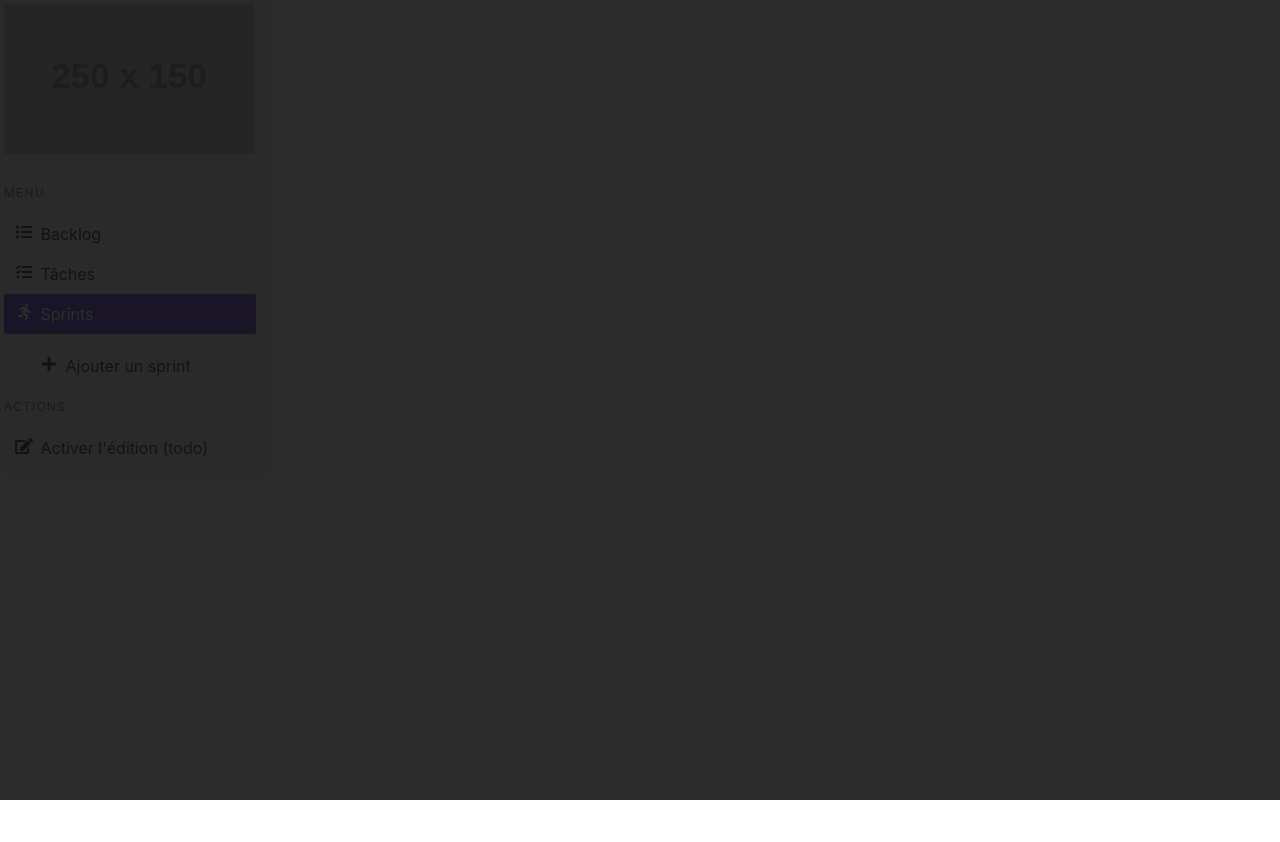
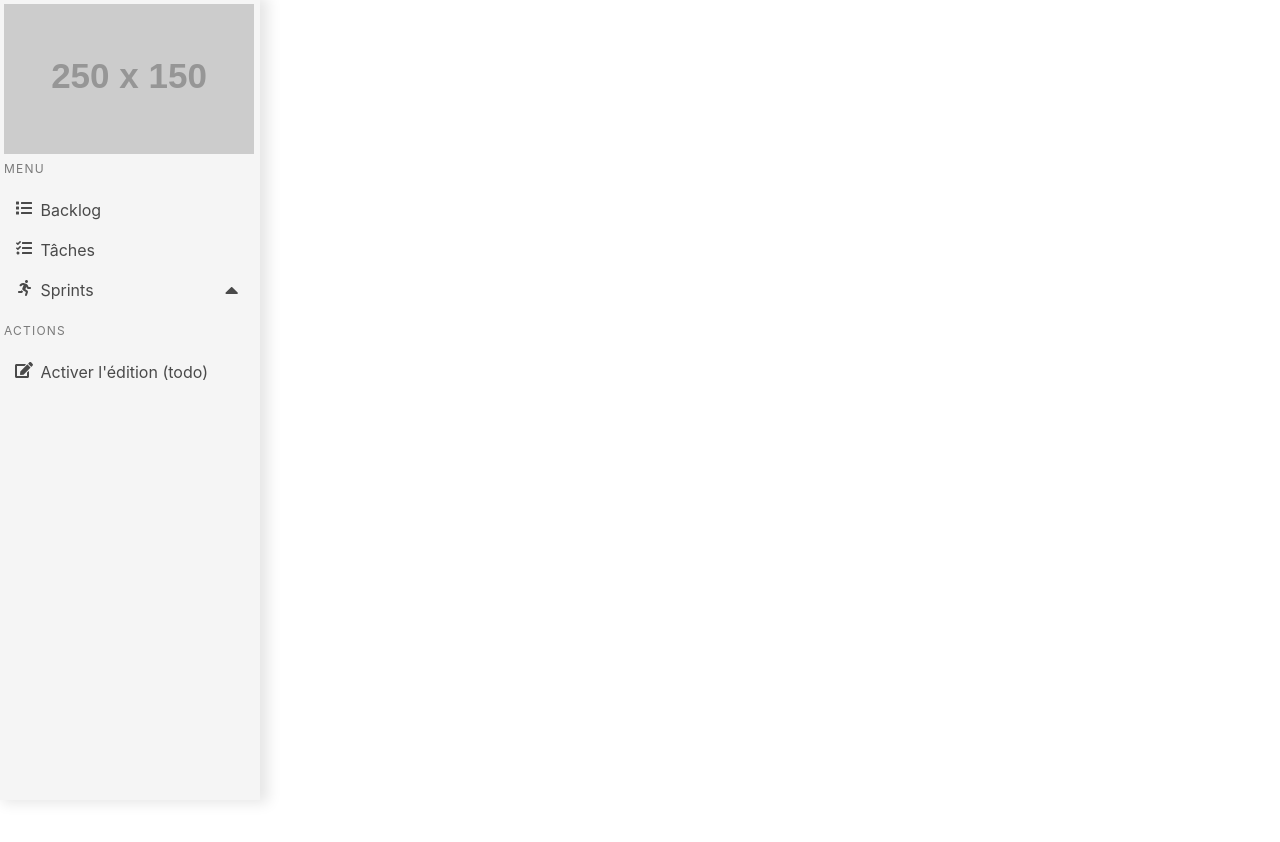
Before and after one commit to cdp-g2-eq6/CdP-Dev, a Vue app in the folder client/: page /#/ in a window 1280 px wide. Shown: the top 842 px of the page. Built offline with nearby package versions, Linux system fonts and the light colour scheme.

Commit message:
removed useless features of Navbar, fixed height

```diff
--- a/client/src/components/Navbar.vue
+++ b/client/src/components/Navbar.vue
@@ -1,63 +1,45 @@
 <template>
-  <div class="sidebar-page">
-    <section class="sidebar-layout">
+  <section>
+    <!-- Here go the navbar settings -->
     <b-sidebar
-        position="static"
-        :mobile="mobile"
-        :expand-on-hover="expandOnHover"
-        :reduce="reduce"
+      type="is-light"
       :fullheight="fullheight"
       :overlay="overlay"
-        type="is-light"
       open
     >
       <div class="p-1">
-          <div class="block">
-            <img
-              :src="logo"
-              alt="Lightweight UI components for Vue.js based on Bulma"
-            />
-          </div>
-          <b-menu class="is-custom-mobile">
+        <!-- Logo -->
+        <img :src="logo" alt="logo"/>
+
+        <!-- Menu -->
+        <b-menu>
           <b-menu-list label="Menu">
-              <b-menu-item
-                pack="fas"
-                icon="list"
-                size="is-small"
-                label="Backlog"
-              ></b-menu-item>
-              <b-menu-item
-                pack="fas"
-                icon="tasks"
-                size="is-small"
-                label="Tâches"
-              ></b-menu-item>
-              <b-menu-item
-                active
-                expanded
-                pack="fas"
-                icon="running"
-                label="Sprints"
-              >
-                <b-menu-item
-                  pack="fas"
-                  icon="plus"
-                  label="Ajouter un sprint"
-                ></b-menu-item>
+            <b-menu-item pack="fas" icon="list" label="Backlog"></b-menu-item>
+            <b-menu-item pack="fas" icon="tasks" label="Tâches"></b-menu-item>
+            <b-menu-item pack="fas" icon="running">
+              <template slot="label" slot-scope="props">
+                Sprints
+                <b-icon class="is-pulled-right"
+                        :icon="props.expanded ? 'caret-down' : 'caret-up'">
+                </b-icon>
+              </template>
+
+              <!-- Here go all the sprints -->
+              <b-menu-item pack="fas" icon="plus" label="Ajouter un sprint">
+              </b-menu-item>
             </b-menu-item>
           </b-menu-list>
+
+        <!-- Actions -->
         <b-menu-list label="Actions">
-              <b-menu-item
-                pack="fas"
-                icon="edit"
-                label="Activer l'édition (todo)">
+          <b-menu-item pack="fas" icon="edit" label="Activer l'édition (todo)">
           </b-menu-item>
         </b-menu-list>
         </b-menu>
       </div>
+
     </b-sidebar>
   </section>
-  </div>
 </template>
 
 <script>
@@ -65,96 +47,15 @@ export default {
   data() {
     return {
       logo: 'https://via.placeholder.com/250x150',
-      expandOnHover: false,
-      mobile: 'reduce', // reduce, hide or fullwidth
-      reduce: false,
       fullheight: true,
-      overlay: true,
+      overlay: false,
     };
   },
 };
 </script>
 
-<style lang="scss">
-
+<style>
 .p-1 {
   padding: 1em;
 }
-
-.sidebar-page {
-  display: flex;
-  flex-direction: column;
-  width: 100%;
-  min-height: 100%;
-  // min-height: 100vh;
-  .sidebar-layout {
-    display: flex;
-    flex-direction: row;
-    min-height: 100%;
-    // min-height: 100vh;
-  }
-}
-
-@media screen and (max-width: 1023px) {
-  .b-sidebar {
-    .sidebar-content {
-      &.is-mini-mobile {
-        &:not(.is-mini-expand),
-        &.is-mini-expand:not(:hover) {
-          .menu-list {
-            li {
-              a {
-                span:nth-child(2) {
-                  display: none;
-                }
-              }
-              ul {
-                padding-left: 0;
-                li {
-                  a {
-                    display: inline-block;
-                  }
-                }
-              }
-            }
-          }
-          .menu-label:not(:last-child) {
-            margin-bottom: 0;
-          }
-        }
-      }
-    }
-  }
-}
-@media screen and (min-width: 1024px) {
-  .b-sidebar {
-    .sidebar-content {
-      &.is-mini {
-        &:not(.is-mini-expand),
-        &.is-mini-expand:not(:hover) {
-          .menu-list {
-            li {
-              a {
-                span:nth-child(2) {
-                  display: none;
-                }
-              }
-              ul {
-                padding-left: 0;
-                li {
-                  a {
-                    display: inline-block;
-                  }
-                }
-              }
-            }
-          }
-          .menu-label:not(:last-child) {
-            margin-bottom: 0;
-          }
-        }
-      }
-    }
-  }
-}
 </style>
```
Lines whose indentation alone changed are shown as unchanged.
